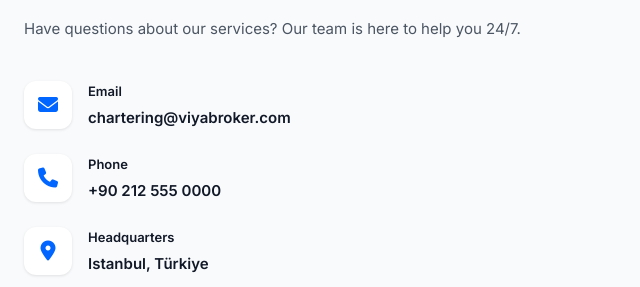
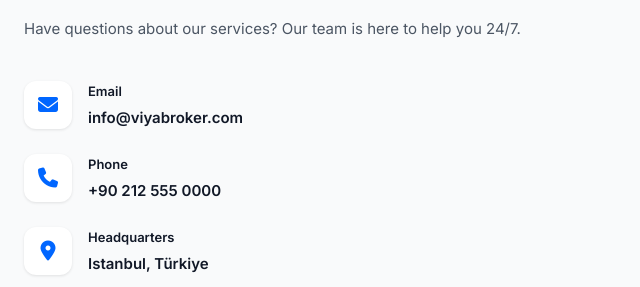
Before and after one commit to viyabrokerAlperen/viya-broker-system, a website: page public/index.html in a window 1280 px wide. Shown: the part 4553-4840 px from the top of the page, 0-640 px from the left. Drawn offline with nearby package versions, Linux system fonts and the light colour scheme; no server answers.

Commit message:
info mail indexte değiştirme

```diff
--- a/public/index.html
+++ b/public/index.html
@@ -372,7 +372,7 @@
                                 <i class="fa-solid fa-envelope"></i>
                                 <div>
                                     <span class="contact-label">Email</span>
-                                    <a href="mailto:chartering@viyabroker.com">chartering@viyabroker.com</a>
+                                    <a href="mailto:info@viyabroker.com">info@viyabroker.com</a>
                                 </div>
                             </div>
                             <div class="contact-item">
```
